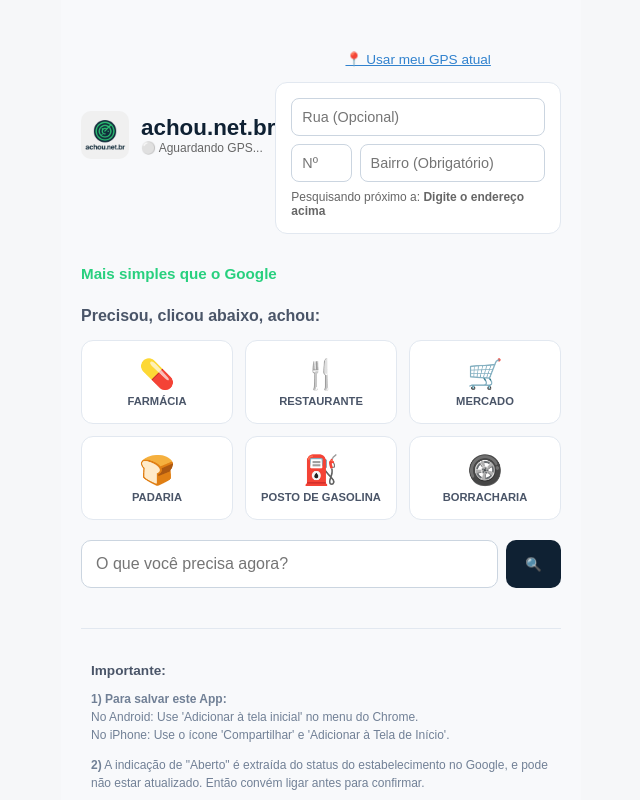
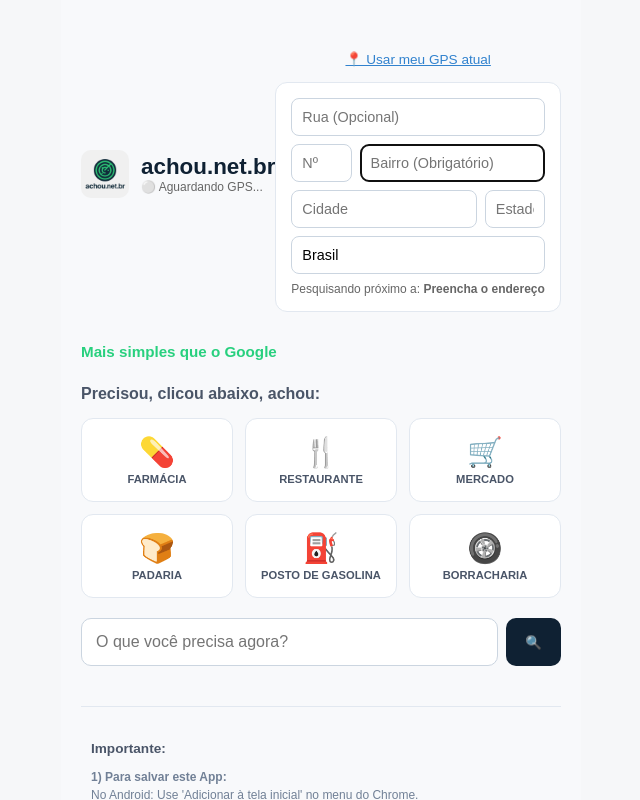
Before and after one commit to maxvilhenaviana-maker/achou-mvp, a Next.js app: page / in a window 1280 px wide. Both pictures are taken after a click on the button "🗺️ Buscar em outro local". Shown: the top 800 px of the page, without its empty margins (319-959 px from the left). Built offline with nearby package versions, Linux system fonts and the light colour scheme; no server answers.

Commit message:
Add files via upload

```diff
--- a/pages/index.js
+++ b/pages/index.js
@@ -1,4 +1,4 @@
-import { useState, useEffect } from 'react';
+import { useState, useEffect, useRef } from 'react';
 import * as gtag from '../lib/gtag';
 import { track } from '@vercel/analytics/react';
 
@@ -145,17 +145,50 @@ export default function Home() {
   const [numManual, setNumManual] = useState('');
   const [bairroManual, setBairroManual] = useState('');
 
+  // Novos estados para Cidade/Estado/Pais
+  const [cidadeManual, setCidadeManual] = useState('');
+  const [estadoManual, setEstadoManual] = useState('');
+  const [paisManual, setPaisManual] = useState('Brasil');
+
+  // Referência para focar no Bairro
+  const bairroRef = useRef(null);
+
   useEffect(() => {
     if (!('geolocation' in navigator)) return;
     navigator.geolocation.getCurrentPosition(
       (pos) => {
-        setLocalizacao(`${pos.coords.latitude},${pos.coords.longitude}`);
+        const coordString = `${pos.coords.latitude},${pos.coords.longitude}`;
+        setLocalizacao(coordString);
         setGpsAtivo(true);
+
+        // --- PREENCHIMENTO AUTOMÁTICO DE CIDADE/ESTADO VIA API ---
+        fetch('/api/buscar', {
+          method: 'POST',
+          headers: { 'Content-Type': 'application/json' },
+          body: JSON.stringify({
+            modo: 'geo_reverse',
+            localizacao: coordString
+          })
+        })
+        .then(res => res.json())
+        .then(data => {
+          if (data.cidade) setCidadeManual(data.cidade);
+          if (data.estado) setEstadoManual(data.estado);
+          if (data.pais) setPaisManual(data.pais);
+        })
+        .catch(err => console.error("Erro ao obter endereço automático", err));
       },
       () => setGpsAtivo(false),
       { enableHighAccuracy: true, timeout: 10000 }
     );
   }, []);
+
+  // Foca no input de Bairro quando a busca manual é ativada
+  useEffect(() => {
+    if (usarOutroLocal && bairroRef.current) {
+      bairroRef.current.focus();
+    }
+  }, [usarOutroLocal]);
 
   const handleRedo = () => {
     if (!resultado) return;
@@ -173,27 +206,24 @@ export default function Home() {
     // Lógica para endereço manual
     let enderecoFormatado = "";
     if (usarOutroLocal) {
-      if (!bairroManual && !ruaManual) {
-        return alert("Para buscar em outro local, digite pelo menos o Bairro ou a Rua.");
+      if (!bairroManual || !cidadeManual || !estadoManual || !paisManual) {
+        return alert("Para buscar em outro local, preencha Bairro, Cidade, Estado e País.");
       }
 
-      // Constrói a string de busca conforme as regras pedidas
-      if (ruaManual && numManual && bairroManual) {
-        // Completo
-        enderecoFormatado = `${ruaManual}, ${numManual} - ${bairroManual}`;
-      } else if (ruaManual && !numManual && bairroManual) {
-        // Rua sem número (Centro da rua)
-        enderecoFormatado = `${ruaManual} - ${bairroManual}`;
-      } else if (!ruaManual && bairroManual) {
-        // Só bairro (Centro do bairro)
-        enderecoFormatado = `${bairroManual}`;
-      } else {
-        // Fallback genérico para o que foi digitado
-        enderecoFormatado = `${ruaManual} ${bairroManual}`;
+      // Constrói a string de busca completa para evitar ambiguidade (Ex: Serra, ES vs Serra, BH)
+      let parteRua = "";
+      if (ruaManual) {
+        parteRua = ruaManual;
+        if (numManual) parteRua += `, ${numManual}`;
       }
 
-      // Adiciona contexto de cidade (opcional, mas ajuda a evitar ambiguidades)
-      // O backend também tem lógica, mas enviar formatado ajuda
+      // Formato: "Rua X, 123 - Bairro Y, Cidade - Estado, País"
+      // Se não tiver rua: "Bairro Y, Cidade - Estado, País"
+      if (parteRua) {
+        enderecoFormatado = `${parteRua} - ${bairroManual}, ${cidadeManual} - ${estadoManual}, ${paisManual}`;
+      } else {
+        enderecoFormatado = `${bairroManual}, ${cidadeManual} - ${estadoManual}, ${paisManual}`;
+      }
     }
 
     if (listaExclusaoManual.length === 0) {
@@ -211,7 +241,7 @@ export default function Home() {
         body: JSON.stringify({
           busca: query,
           localizacao: localizacao || '0,0',
-          endereco: usarOutroLocal ? enderecoFormatado : null, // Envia endereço se ativo
+          endereco: usarOutroLocal ? enderecoFormatado : null, // Envia endereço formatado se ativo
           excluir: listaExclusaoManual.length > 0 ? listaExclusaoManual : excluirNomes
         })
       });
@@ -309,17 +339,39 @@ export default function Home() {
                   onChange={e => setNumManual(e.target.value)}
                 />
                 <input
+                  ref={bairroRef}
                   placeholder="Bairro (Obrigatório)"
                   className="input-manual"
                   value={bairroManual}
                   onChange={e => setBairroManual(e.target.value)}
                 />
               </div>
+              <div className="row-inputs">
+                <input
+                  placeholder="Cidade"
+                  className="input-manual"
+                  value={cidadeManual}
+                  onChange={e => setCidadeManual(e.target.value)}
+                />
+                <input
+                  placeholder="Estado"
+                  className="input-manual small"
+                  value={estadoManual}
+                  onChange={e => setEstadoManual(e.target.value)}
+                />
+              </div>
+               <input
+                  placeholder="País"
+                  className="input-manual"
+                  value={paisManual}
+                  onChange={e => setPaisManual(e.target.value)}
+                />
+
               <p className="manual-help">
                 Pesquisando próximo a: <strong>
-                  {ruaManual || numManual || bairroManual
-                    ? `${ruaManual} ${numManual ? ', ' + numManual : ''} - ${bairroManual}`
-                    : 'Digite o endereço acima'}
+                  {bairroManual
+                    ? `${bairroManual}, ${cidadeManual} - ${estadoManual}`
+                    : 'Preencha o endereço'}
                 </strong>
               </p>
             </div>
```
